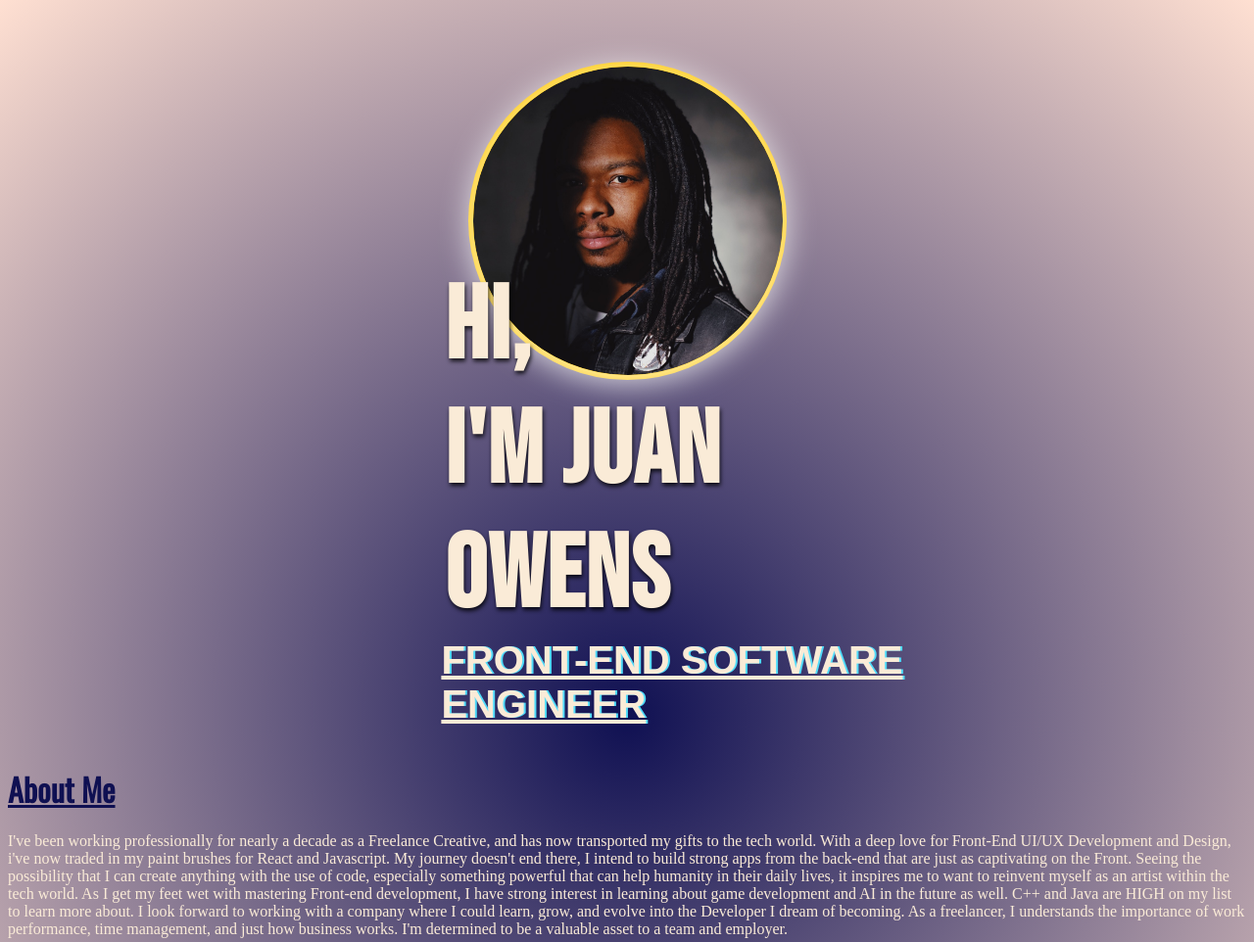
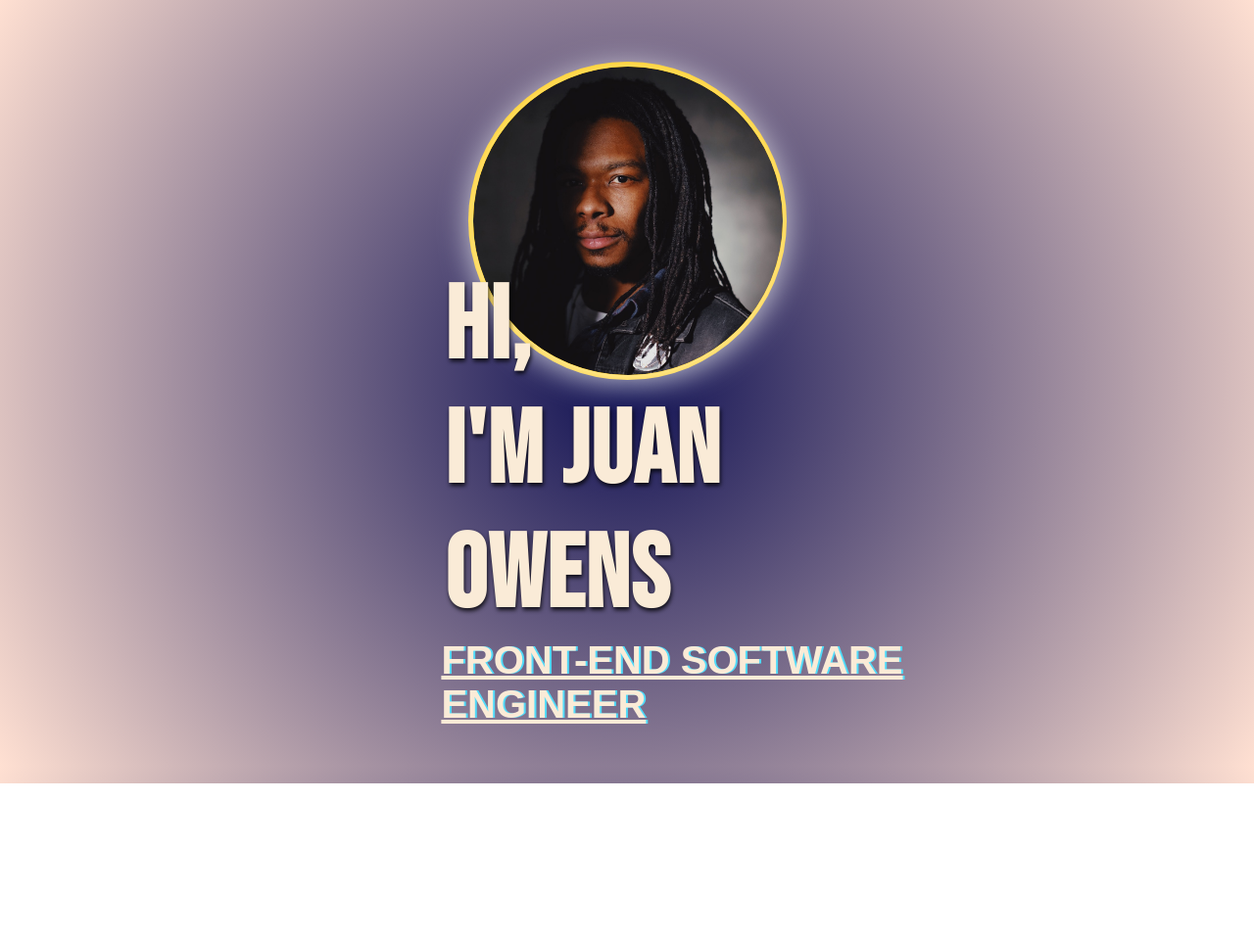
Before and after one commit to lovedrones/lovedrones.github.io, a plain HTML site: page index.html in a window 1280 px wide. Shown: the top 962 px of the page at 98% size. After the commit the page ends 800 px from the top, so only its background shows below. Drawn offline with nearby package versions, Linux system fonts and the light colour scheme; a web font is replaced by a local one.

Commit message:
comment out

```diff
--- a/index.html
+++ b/index.html
@@ -18,16 +18,16 @@
     </h1>
     <h3 id="subcap">Front-End Software Engineer</h3>
 </div>
-<div id="aboutme-container">
+<!-- <div id="aboutme-container">
     <h1 id="about-me">
         About Me
     </h1>
 <p>I've been working professionally for nearly a decade as a Freelance Creative, and has now transported my gifts to the tech world. With a deep love for Front-End UI/UX Development and Design, i've now traded in my paint brushes for React and Javascript.
     My journey doesn't end there, I intend to build strong apps from the back-end that are just as captivating on the Front.
-
+    <br>
     Seeing the possibility that I can create anything with the use of code, especially something powerful that can help humanity in their daily lives, it inspires me to want to reinvent myself as an artist within the tech world.
     As I get my feet wet with mastering Front-end development, I have strong interest in learning about game development and AI in the future as well. C++ and Java are HIGH on my list to learn more about.
-
+    <br>
     I look forward to working with a company where I could learn, grow, and evolve into the Developer I dream of becoming. As a freelancer, I understands the importance of work performance, time management, and just how business works. I'm determined to be a valuable asset to a team and employer. </p>
 </div>
 <div id="project-container">
@@ -52,6 +52,6 @@
 
    <div>Email <i class="fa-regular fa-envelope"></i></div>
    <div>github<i class="fa-brands fa-github"></i></div>
-</div>
+</div> -->
 </body>
 </html>
```
